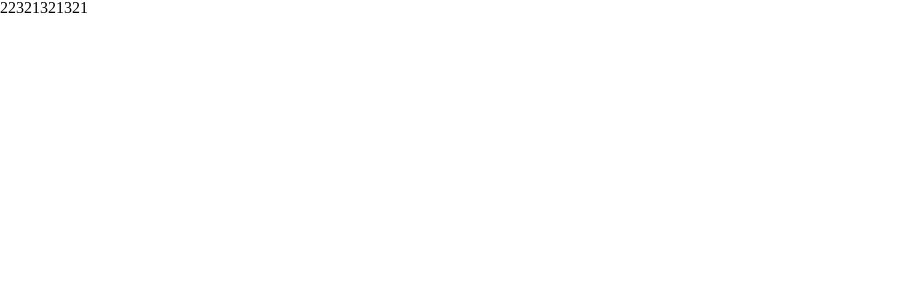
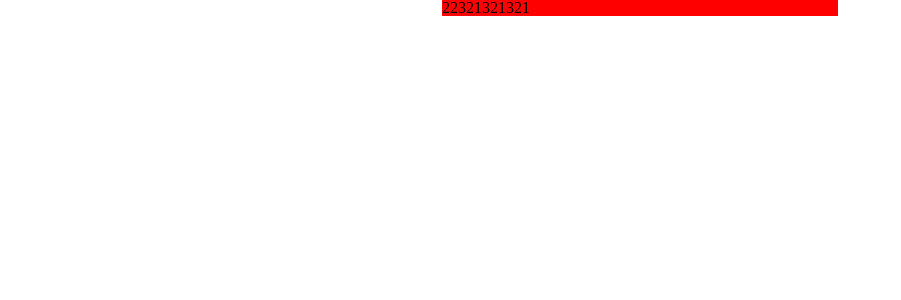
Before and after one commit to hondi-dive/front, a JavaScript app: page / in a window 1280 px wide. Shown: the top 300 px of the page, without its empty margins (0-901 px from the left). Built offline with nearby package versions, Linux system fonts and the light colour scheme.

Commit message:
Modify layout

```diff
--- a/src/App.js
+++ b/src/App.js
@@ -1,11 +1,12 @@
 import Routes from 'routes';
 import GlobalStyle from 'styles/reset';
+import Layout from 'pages/Layout';
 
 const App = () => {
   return (
     <>
       <GlobalStyle />
-      <Routes />
+      <Layout router={<Routes />} />
     </>
   );
 };
--- a/src/pages/Layout.js
+++ b/src/pages/Layout.js
@@ -1,5 +1,13 @@
+import styled from 'styled-components';
+
 const Layout = ({ router }) => {
-	return <>{router}</>;
+  return <MainContainer>{router}</MainContainer>;
 };
 
 export default Layout;
+
+const MainContainer = styled.div`
+  background-color: red;
+  max-width: 396px;
+  margin: 0 auto;
+`;
```
